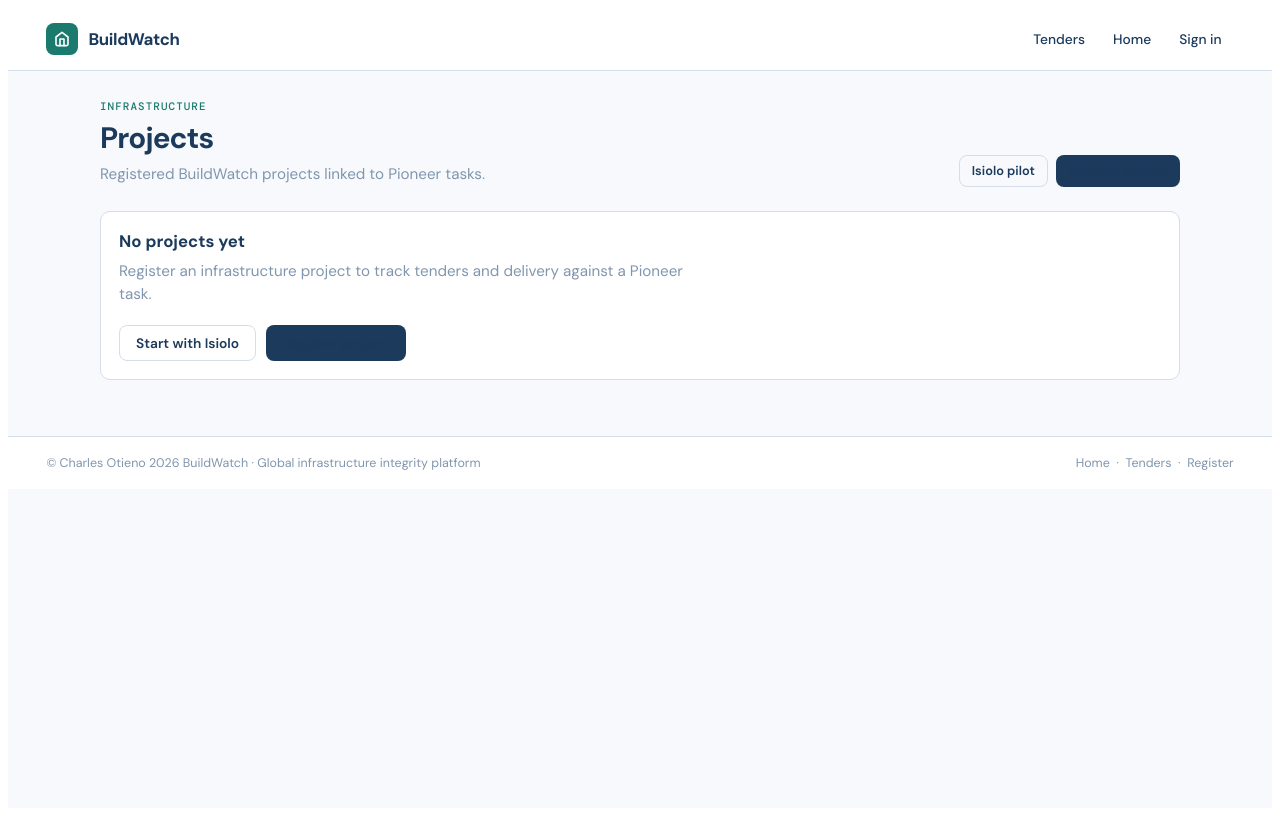
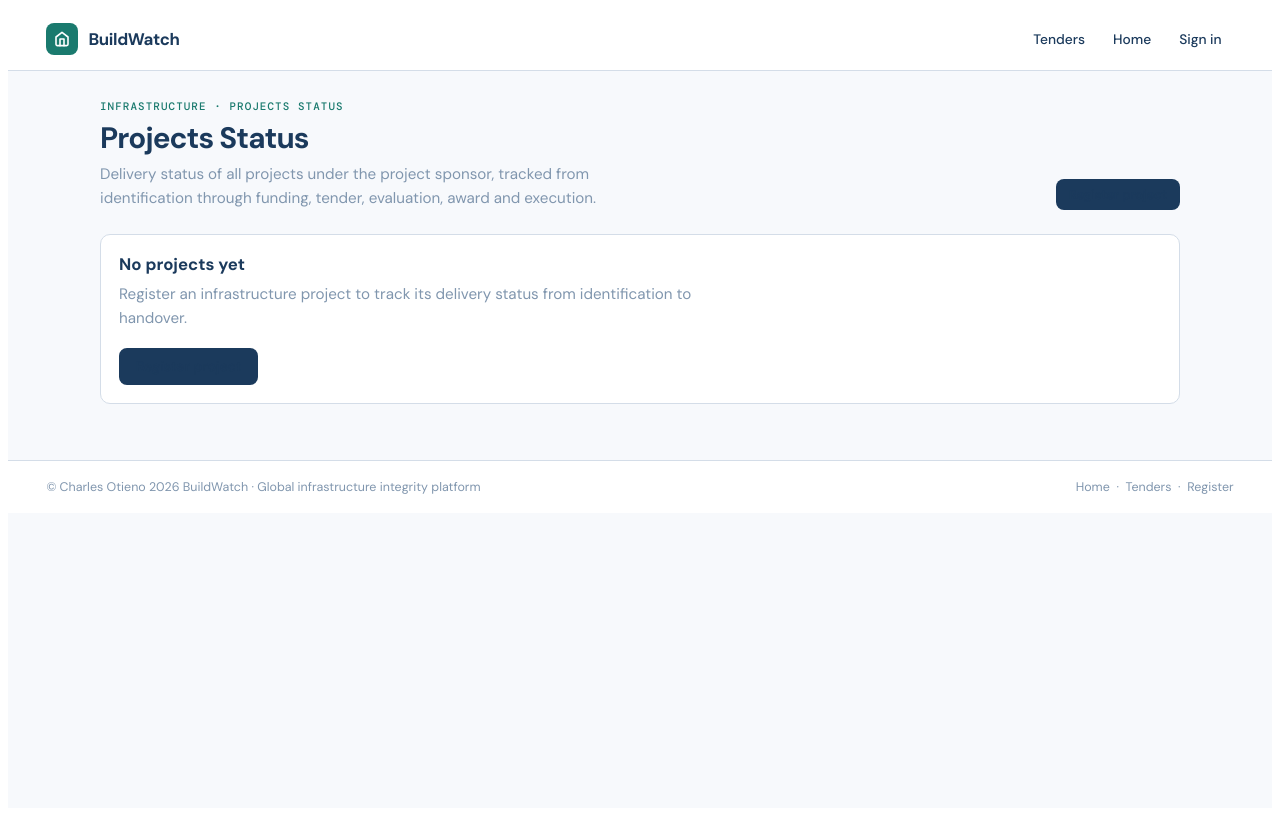
Before and after one commit to cotieno1/project_accounting, a Django app: template templates/buildwatch/project_list.html in a window 1280 px wide. Run offline with Django 5.2, Linux system fonts and the light colour scheme; the template is opened without the code that fills it, so the values that code supplies are empty.

Commit message:
Projects Status: sponsor lifecycle stage tracker (excl. Isiolo)
- Rename nav button + page to 'Projects Status'
- Scope list to the logged-in sponsor's projects and exclude the Isiolo pilot
  (county=Isiolo / SK_004)
- Derive a standard lifecycle stage track per project (Identification, Funding
  Secured, Tendered, Tender Evaluation, Award, Execution & Compliance) from the
  procurement event, published listing, submissions and compliance checkpoints
- Render a horizontal stepper with done/current/pending states + delivery %

Co-authored-by: Cursor <cursoragent@cursor.com>

```diff
--- a/templates/buildwatch/base.html
+++ b/templates/buildwatch/base.html
@@ -383,7 +383,7 @@
       <a href="{% url 'tender-list' %}" class="bw-topnav__link {% if request.resolver_match.url_name == 'tender-list' %}is-active{% endif %}">Tenders</a>
       {% if user.is_authenticated %}
         {% if bw_persona == 'employer' %}
-          <a href="{% url 'infra-project-list' %}" class="bw-topnav__link {% if 'infra-project' in request.resolver_match.url_name %}is-active{% endif %}">Projects</a>
+          <a href="{% url 'infra-project-list' %}" class="bw-topnav__link {% if 'infra-project' in request.resolver_match.url_name %}is-active{% endif %}">Projects Status</a>
           <a href="{% url 'tender-publish' %}" class="bw-btn bw-btn--teal bw-btn--sm">Publish tender</a>
           <a href="{% url 'my-bids' %}" class="bw-topnav__link {% if request.resolver_match.url_name == 'my-bids' %}is-active{% endif %}">Bidder activity</a>
         {% else %}
--- a/templates/buildwatch/project_create.html
+++ b/templates/buildwatch/project_create.html
@@ -4,7 +4,7 @@
 <div style="max-width:700px;margin:0 auto;padding:32px 24px;">
   <div style="margin-bottom:24px;">
     <a href="{% url 'infra-project-list' %}" style="color:var(--bw-blue);
-      text-decoration:none;font-size:.78rem;">← Projects</a>
+      text-decoration:none;font-size:.78rem;">← Projects Status</a>
   </div>
   <div style="margin-bottom:24px;">
     <h1 style="font-size:1.5rem;font-weight:700;color:var(--bw-navy);
--- a/templates/buildwatch/project_list.html
+++ b/templates/buildwatch/project_list.html
@@ -1,42 +1,86 @@
 {% extends "buildwatch/base.html" %}
 
-{% block title %}Projects — BuildWatch{% endblock %}
+{% block title %}Projects Status — BuildWatch{% endblock %}
 
 {% block bw_content %}
+<style>
+  .ps-card{border:1px solid var(--bw-rule,#e3e8f0);border-radius:12px;padding:18px 20px;margin-bottom:16px;
+           background:#fff;text-decoration:none;display:block;color:inherit;transition:box-shadow .15s,border-color .15s;}
+  .ps-card:hover{box-shadow:0 4px 16px rgba(20,40,70,.08);border-color:#c7d2e2;}
+  .ps-head{display:flex;justify-content:space-between;gap:14px;flex-wrap:wrap;align-items:flex-start;margin-bottom:18px;}
+  .ps-id{font-family:"Courier New",monospace;font-size:.72rem;color:var(--bw-mid,#6b7890);margin-bottom:2px;}
+  .ps-name{font-size:1.02rem;font-weight:700;color:var(--bw-navy);margin:0;}
+  .ps-meta{font-size:.74rem;color:var(--bw-mid,#6b7890);margin-top:4px;}
+  .ps-meta span{margin-right:12px;}
+  .ps-pct{text-align:right;flex-shrink:0;}
+  .ps-pct b{font-size:1.5rem;color:var(--bw-navy);}
+  .ps-pct small{display:block;font-size:.66rem;color:var(--bw-mid,#6b7890);text-transform:uppercase;letter-spacing:.5px;}
+  .ps-track{display:flex;flex-wrap:nowrap;overflow-x:auto;padding-top:4px;}
+  .ps-step{flex:1 1 0;min-width:118px;text-align:center;position:relative;padding:26px 4px 0;}
+  .ps-step::before{content:"";position:absolute;top:11px;left:-50%;width:100%;height:3px;background:#dce3ee;z-index:0;}
+  .ps-step:first-child::before{display:none;}
+  .ps-step--done::before,.ps-step--current::before{background:#1c6b30;}
+  .ps-dot{position:absolute;top:0;left:50%;transform:translateX(-50%);width:24px;height:24px;border-radius:50%;
+          background:#dce3ee;color:#fff;font-size:.72rem;font-weight:700;line-height:24px;z-index:1;}
+  .ps-step--done .ps-dot{background:#1c6b30;}
+  .ps-step--current .ps-dot{background:#0c6b8a;box-shadow:0 0 0 4px rgba(12,107,138,.15);}
+  .ps-slabel{font-size:.73rem;font-weight:600;color:var(--bw-navy);line-height:1.25;}
+  .ps-step--pending .ps-slabel{color:var(--bw-mid,#9aa6ba);}
+  .ps-sdetail{font-size:.67rem;color:var(--bw-mid,#6b7890);margin-top:2px;}
+  .ps-step--current .ps-sdetail{color:#0c6b8a;font-weight:600;}
+</style>
+
 <div class="bw-wrap">
   <header style="display:flex;align-items:flex-end;justify-content:space-between;gap:16px;flex-wrap:wrap;margin-bottom:24px;">
     <div>
-      <div class="bw-kicker">Infrastructure</div>
-      <h1 class="bw-title">Projects</h1>
-      <p class="bw-lead">Registered BuildWatch projects linked to Pioneer tasks.</p>
+      <div class="bw-kicker">Infrastructure &middot; Projects Status</div>
+      <h1 class="bw-title">Projects Status</h1>
+      <p class="bw-lead">
+        Delivery status of all projects under {{ org_name|default:"the project sponsor" }},
+        tracked from identification through funding, tender, evaluation, award and execution.
+      </p>
     </div>
     <div style="display:flex;gap:8px;flex-wrap:wrap;">
-      <a href="{% url 'isiolo-stadium-pilot' %}" class="bw-btn bw-btn--ghost bw-btn--sm">Isiolo pilot</a>
       <a href="{% url 'infra-project-create' %}" class="bw-btn bw-btn--primary bw-btn--sm">Register project</a>
     </div>
   </header>
 
-  {% if projects %}
-  <div class="bw-panel">
-    {% for project in projects %}
-    <a class="bw-list-item" href="{% url 'infra-project-dashboard' project.pk %}">
-      <div class="bw-ref">{{ project.task.project_id }}</div>
-      <h3>{{ project.task.description }}</h3>
-      <div class="bw-meta">
-        <span>{{ project.get_sector_display }}</span>
-        {% if project.county %}<span>{{ project.county }}</span>{% endif %}
-        {% if project.is_active %}<span class="bw-tag bw-tag--ok">Active</span>{% endif %}
+  {% if project_rows %}
+    {% for row in project_rows %}
+    <a class="ps-card" href="{% url 'infra-project-dashboard' row.project.pk %}">
+      <div class="ps-head">
+        <div>
+          <div class="ps-id">{{ row.project.task.project_id }}</div>
+          <h3 class="ps-name">{{ row.project.task.description }}</h3>
+          <div class="ps-meta">
+            <span>{{ row.project.get_sector_display }}</span>
+            {% if row.project.county %}<span>{{ row.project.county }}</span>{% endif %}
+            {% if row.listing %}<span>Ref: {{ row.listing.event.ref }}</span>{% endif %}
+          </div>
+        </div>
+        <div class="ps-pct">
+          <b>{{ row.pct }}%</b>
+          <small>Delivery</small>
+        </div>
+      </div>
+
+      <div class="ps-track">
+        {% for s in row.stages %}
+        <div class="ps-step ps-step--{{ s.state }}">
+          <div class="ps-dot">{% if s.state == 'done' %}&#10003;{% else %}{{ forloop.counter }}{% endif %}</div>
+          <div class="ps-slabel">{{ s.label }}</div>
+          <div class="ps-sdetail">{{ s.detail }}</div>
+        </div>
+        {% endfor %}
       </div>
     </a>
     {% endfor %}
-  </div>
   {% else %}
   <div class="bw-panel">
     <div class="bw-panel__bd">
       <h2 style="margin:0 0 8px;font-size:1.05rem;color:var(--bw-navy);">No projects yet</h2>
-      <p class="bw-lead">Register an infrastructure project to track tenders and delivery against a Pioneer task.</p>
+      <p class="bw-lead">Register an infrastructure project to track its delivery status from identification to handover.</p>
       <div style="display:flex;gap:10px;flex-wrap:wrap;margin-top:18px;">
-        <a href="{% url 'isiolo-stadium-pilot' %}" class="bw-btn bw-btn--ghost">Start with Isiolo</a>
         <a href="{% url 'infra-project-create' %}" class="bw-btn bw-btn--primary">Register project</a>
       </div>
     </div>
```
Also changed, not shown: buildwatch/views_bw.py (+105 -13 lines).
